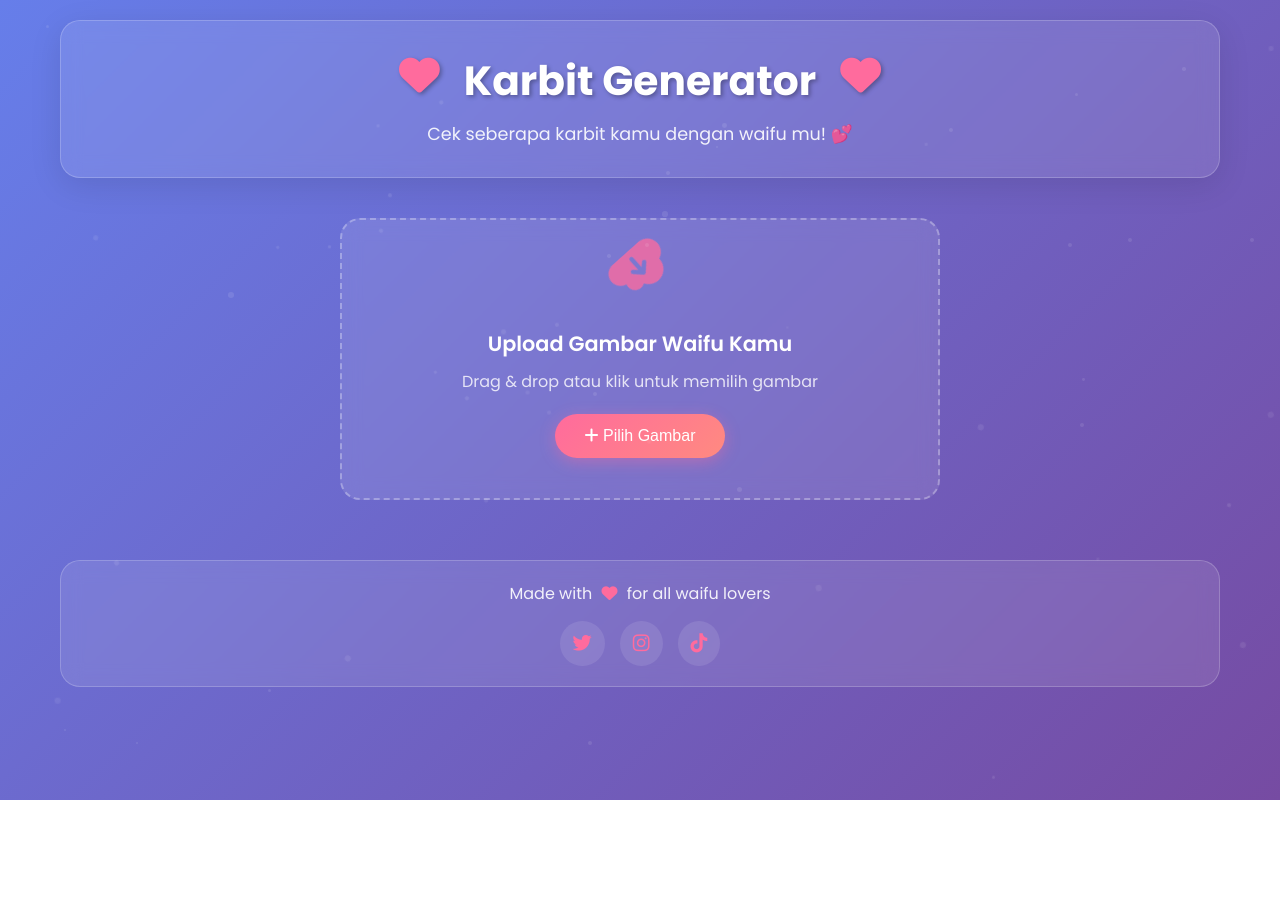
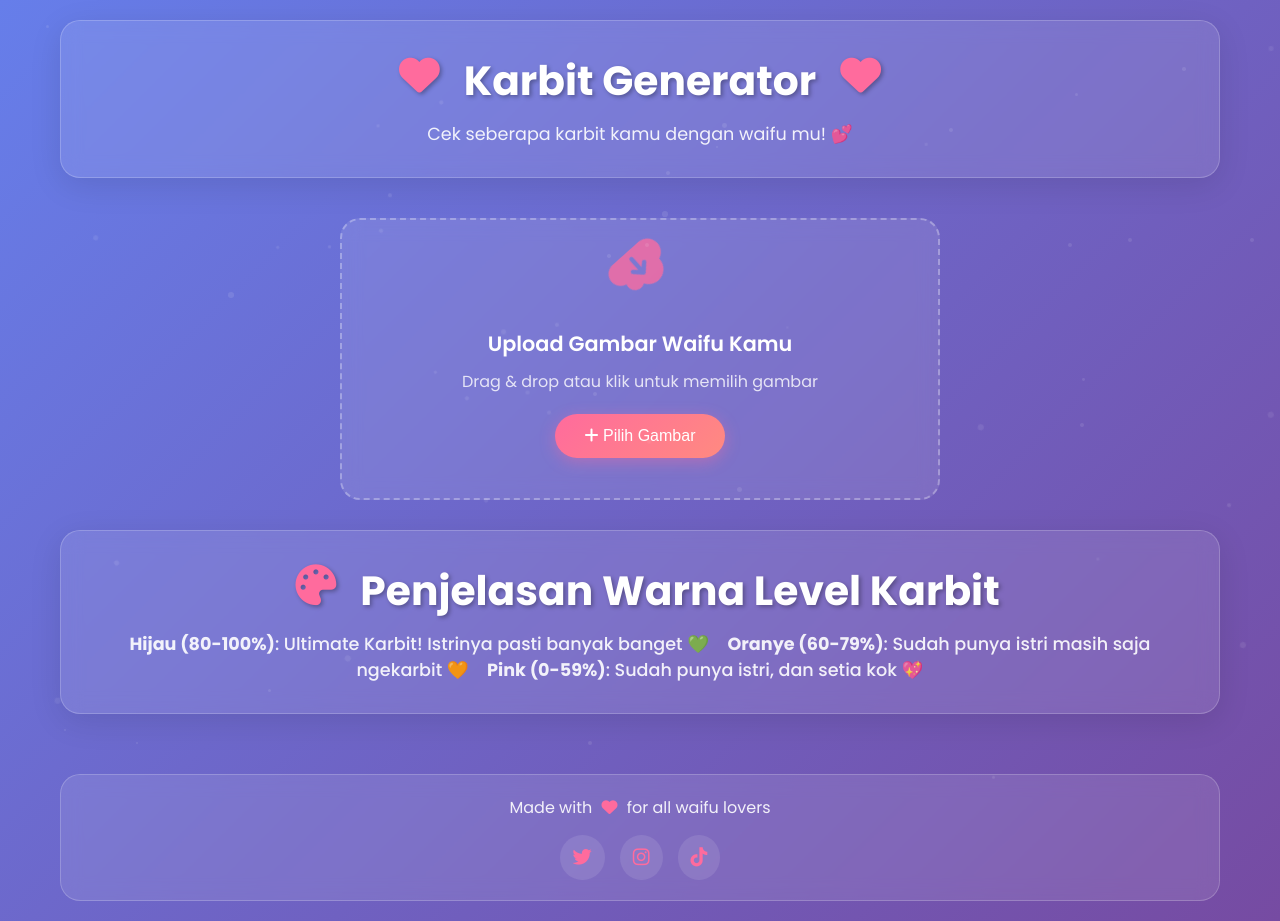
Before and after one commit to anggacipta/karbiter, a website: page index.html in a window 1280 px wide. Before the commit the page ends 800 px from the top, so only its background shows below. Drawn offline with Linux system fonts and the light colour scheme.

Commit message:
Refactor HTML structure for improved readability and add color level explanation section

```diff
--- a/index.html
+++ b/index.html
@@ -1,5 +1,6 @@
 <!DOCTYPE html>
 <html lang="id">
+
 <head>
     <meta charset="UTF-8">
     <meta name="viewport" content="width=device-width, initial-scale=1.0">
@@ -11,7 +12,8 @@
 
     <!-- SEO Meta Tags - Yang Penting Saja -->
     <title>Karbit Generator💖</title>
-    <meta name="description" content="Website untuk cek karbit level dengan waifu favorit kamu! Upload gambar anime waifu dan dapatkan persentase karbit yang lucu.">
+    <meta name="description"
+        content="Website untuk cek karbit level dengan waifu favorit kamu! Upload gambar anime waifu dan dapatkan persentase karbit yang lucu.">
     <meta name="keywords" content="karbit generator, waifu, anime, cek karbit, karbit level, anime indonesia">
 
     <!-- Social Media Share -->
@@ -21,11 +23,13 @@
 
     <!-- Stylesheets -->
     <link rel="stylesheet" href="style.css">
-    <link href="https://fonts.googleapis.com/css2?family=Poppins:wght@300;400;500;600;700&display=swap" rel="stylesheet">
+    <link href="https://fonts.googleapis.com/css2?family=Poppins:wght@300;400;500;600;700&display=swap"
+        rel="stylesheet">
     <link rel="stylesheet" href="https://cdnjs.cloudflare.com/ajax/libs/font-awesome/6.0.0/css/all.min.css">
 
 
 </head>
+
 <body>
     <div class="container">
         <!-- Header -->
@@ -49,7 +53,8 @@
                         <i class="fas fa-cloud-upload-alt upload-icon"></i>
                         <h3>Upload Gambar Waifu Kamu</h3>
                         <p>Drag & drop atau klik untuk memilih gambar</p>
-                        <input type="file" id="imageInput" accept="image/*,image/jpeg,image/jpg,image/png,image/gif,image/webp" hidden>
+                        <input type="file" id="imageInput"
+                            accept="image/*,image/jpeg,image/jpg,image/png,image/gif,image/webp" hidden>
                         <button class="upload-btn" id="uploadBtn">
                             <i class="fas fa-plus"></i> Pilih Gambar
                         </button>
@@ -105,6 +110,18 @@
             </div>
         </main>
 
+        <!-- Color Information (header-styled) -->
+        <header class="header">
+            <div class="header-content">
+                <h3 class="title"><i class="fas fa-palette"></i> Penjelasan Warna Level Karbit</h3>
+                <p class="subtitle" style="font-weight:500; margin-top:10px;">
+                    <strong>Hijau (80-100%)</strong>: Ultimate Karbit! Istrinya pasti banyak banget 💚 &nbsp;&nbsp;
+                    <strong>Oranye (60-79%)</strong>: Sudah punya istri masih saja ngekarbit 🧡 &nbsp;&nbsp;
+                    <strong>Pink (0-59%)</strong>: Sudah punya istri, dan setia kok 💖
+                </p>
+            </div>
+        </header>
+
         <!-- Footer -->
         <footer class="footer">
             <div class="footer-content">
@@ -123,4 +140,5 @@
 
     <script src="script.js"></script>
 </body>
+
 </html>
```
